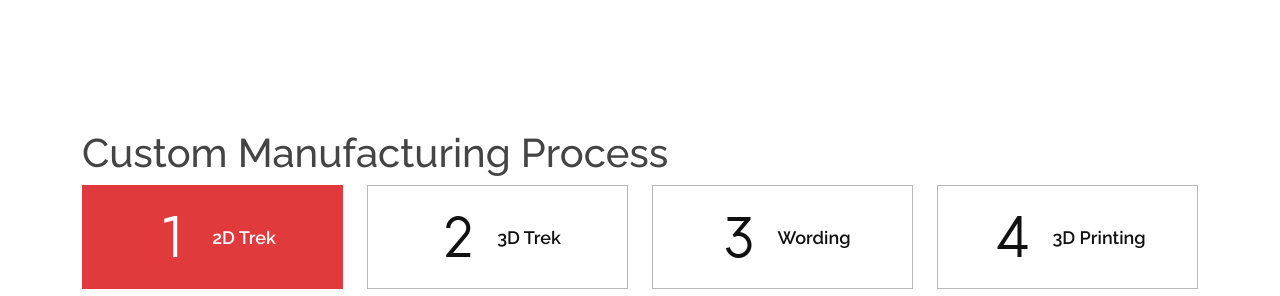
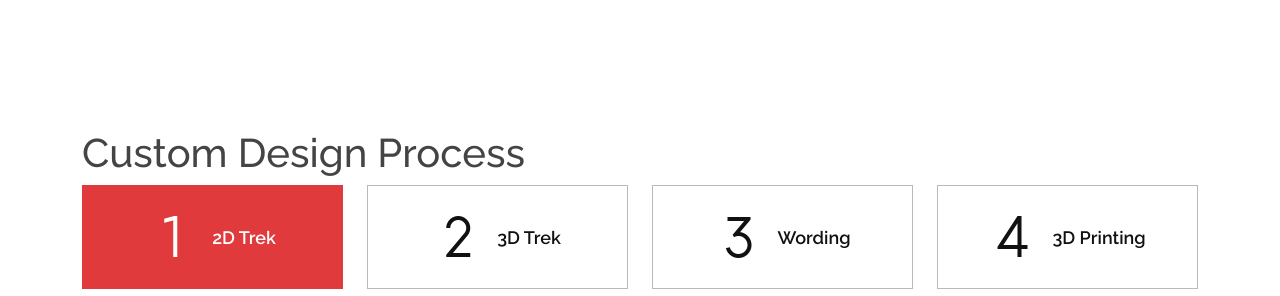
Before and after one commit to jakerose17/philmontmaps, a plain HTML site: page index.html in a window 1280 px wide. Shown: the part 2400-2696 px from the top of the page. Drawn offline with nearby package versions, Linux system fonts and the light colour scheme.

```diff
--- a/index.html
+++ b/index.html
@@ -412,7 +412,7 @@
     <!-- ======= Tabs Section ======= -->
     <section id="tabs" class="tabs">
       <div class="container" data-aos="fade-up">
-      <h1>Custom Manufacturing Process</h1>
+      <h1>Custom Design Process</h1>
         <ul class="nav nav-tabs row d-flex">
           <li class="nav-item col-3">
             <a class="nav-link active show" data-bs-toggle="tab" data-bs-target="#tab-1">
```
Also changed, not shown: assets/img/tabs-2.jpg, 7 other files.
